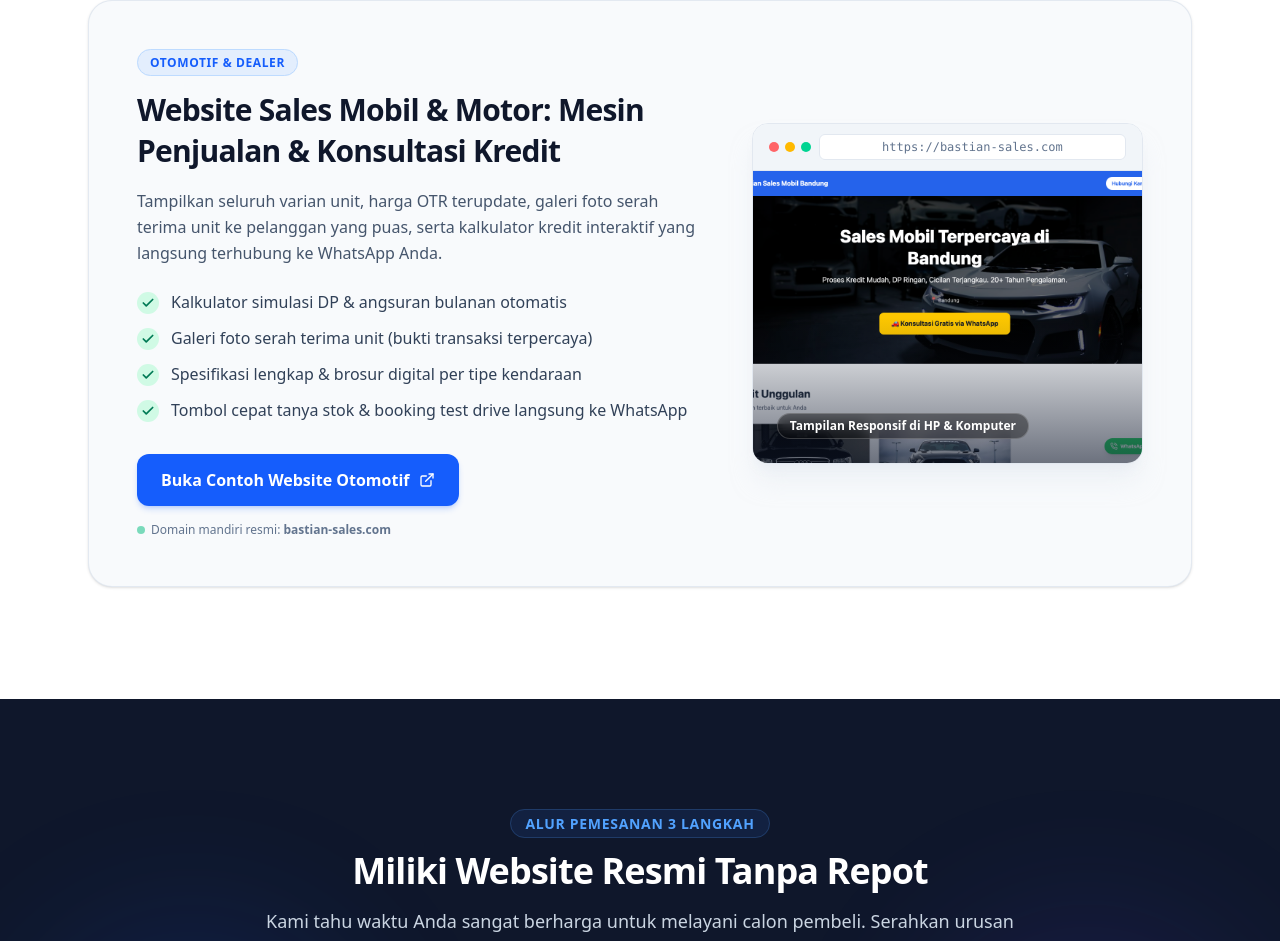
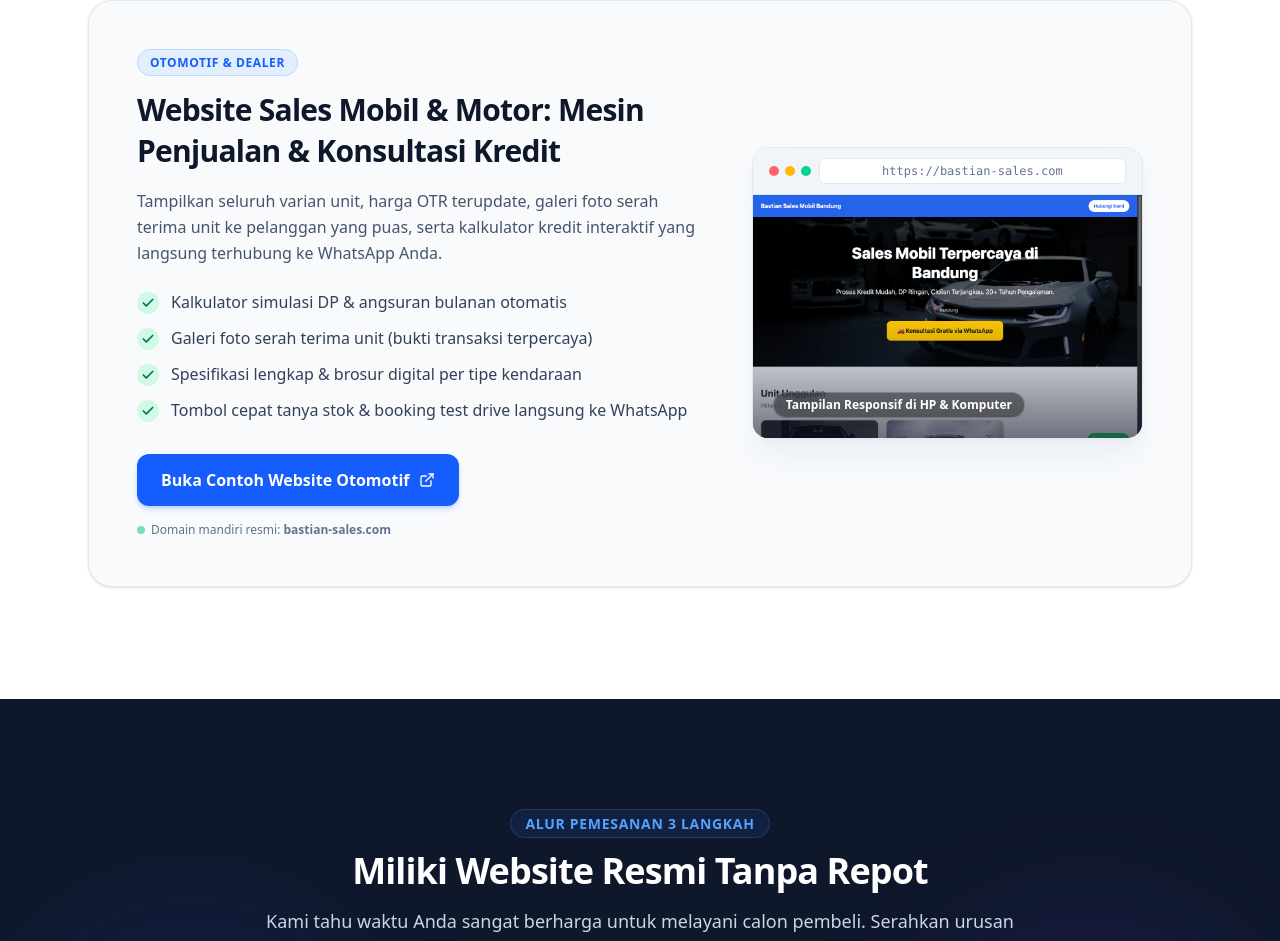
Before and after one commit to nopecode96/etalase, a Next.js app: page / in a window 1280 px wide. Shown: the part 2506-3447 px from the top of the page. Built offline with nearby package versions, Linux system fonts and the light colour scheme.

Commit message:
fix: make showcase images fit properly and update demo URLs to etalase.online paths

```diff
--- a/src/components/saas/CategoryShowcase.tsx
+++ b/src/components/saas/CategoryShowcase.tsx
@@ -23,7 +23,7 @@ export default function CategoryShowcase() {
         "Spesifikasi lengkap & brosur digital per tipe kendaraan",
         "Tombol cepat tanya stok & booking test drive langsung ke WhatsApp",
       ],
-      demoUrl: "http://bastian-sales.com:3005",
+      demoUrl: "https://etalase.online/bastian-sales",
       demoDomain: "bastian-sales.com",
       demoButtonLabel: "Buka Contoh Website Otomotif",
       image: "/showcase/automotive-web.png",
@@ -44,7 +44,7 @@ export default function CategoryShowcase() {
         "Informasi syarat sewa yang jelas & transparan",
         "Formulir reservasi tanggal & armada siap kirim ke WhatsApp",
       ],
-      demoUrl: "http://bastian-rental.com:3005",
+      demoUrl: "https://etalase.online/bastian-rental",
       demoDomain: "bastian-rental.com",
       demoButtonLabel: "Buka Contoh Website Rental",
       image: "/showcase/rental-web.png",
@@ -65,7 +65,7 @@ export default function CategoryShowcase() {
         "Formulir simulasi cicilan KPR & estimasi DP",
         "Form download e-brosur berhadiah kontak calon pembeli",
       ],
-      demoUrl: "http://propertibandung.com:3005",
+      demoUrl: "https://etalase.online/properti-bandung",
       demoDomain: "propertibandung.com",
       demoButtonLabel: "Buka Contoh Website Properti",
       image: "/showcase/property-web.png",
@@ -86,7 +86,7 @@ export default function CategoryShowcase() {
         "Integrasi peta lokasi Google Maps & jam buka operasional",
         "Bisa dipasang sebagai QR Code meja tanpa biaya tambahan",
       ],
-      demoUrl: "http://kulinerkita.com:3005",
+      demoUrl: "https://etalase.online/kuliner-kita",
       demoDomain: "kulinerkita.com",
       demoButtonLabel: "Buka Contoh Website Kafe & Resto",
       image: "/showcase/restaurant-web.png",
@@ -107,7 +107,7 @@ export default function CategoryShowcase() {
         "Review & testimoni kepuasan pelanggan terdahulu",
         "Tombol darurat/konsultasi cepat via WhatsApp 24 Jam",
       ],
-      demoUrl: "http://jasaprofesional.id:3005",
+      demoUrl: "https://etalase.online/jasaprofesional",
       demoDomain: "jasaprofesional.id",
       demoButtonLabel: "Buka Contoh Website Jasa Lokal",
       image: "/showcase/service-web.png",
@@ -220,13 +220,13 @@ export default function CategoryShowcase() {
                 </div>
 
                 {/* Preview Image */}
-                <div className="aspect-[4/3] overflow-hidden relative">
+                <div className="aspect-[16/10] overflow-hidden relative bg-slate-900">
                   <img
                     src={current.image}
                     alt={current.name}
-                    className="w-full h-full object-cover group-hover:scale-105 transition-transform duration-500"
+                    className="w-full h-full object-cover object-top transition-transform duration-500 group-hover:scale-105"
                   />
-                  <div className="absolute inset-0 bg-gradient-to-t from-slate-900/60 via-transparent to-transparent flex items-end p-6">
+                  <div className="absolute inset-0 bg-gradient-to-t from-slate-900/60 via-transparent to-transparent flex items-end p-5">
                     <span className="text-white text-xs font-semibold bg-black/40 backdrop-blur-sm px-3 py-1 rounded-full border border-white/20">
                       Tampilan Responsif di HP &amp; Komputer
                     </span>
```
